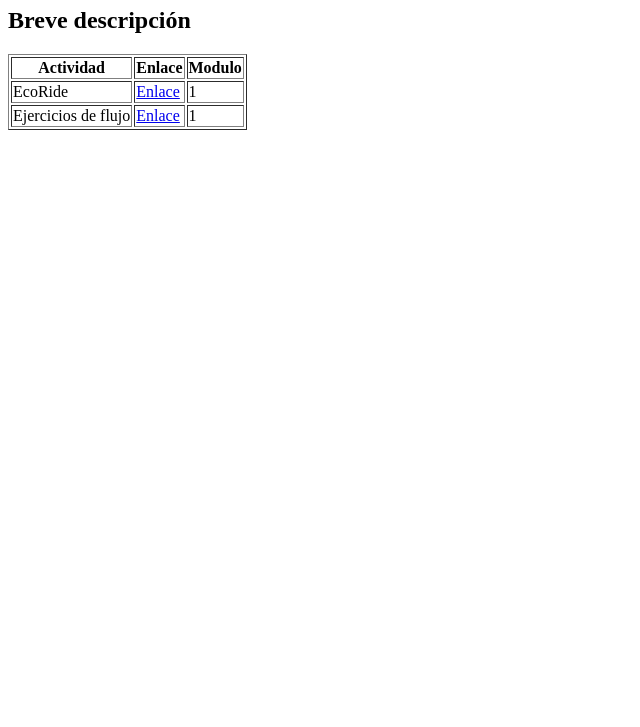
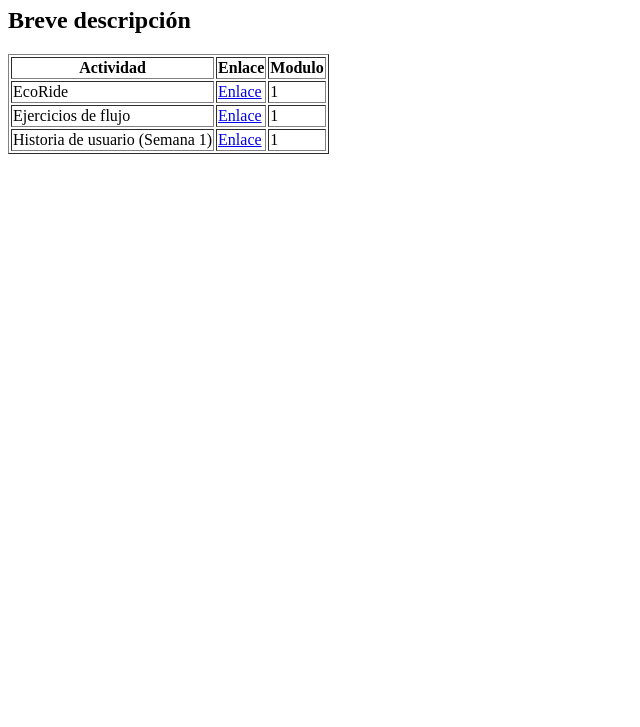
Before and after one commit to HecRodCode/Portafolio, a plain HTML site: page index.html in a window 1280 px wide. Shown: the part 73-800 px from the top of the page, without its empty margins (0-640 px from the left). Drawn offline with Linux system fonts and the light colour scheme.

Commit message:
Add user story link to index.html

```diff
--- a/index.html
+++ b/index.html
@@ -26,6 +26,12 @@
             <td>1</td>
         </tr>
 
+        <tr>
+            <td>Historia de usuario (Semana 1)</td>
+            <td><a href="https://github.com/HecRodCode/Historia-de-usuario-Semana-1-"> Enlace </a></td>
+            <td>1</td>
+        </tr>
+
     </table>
 
 </body>
```
